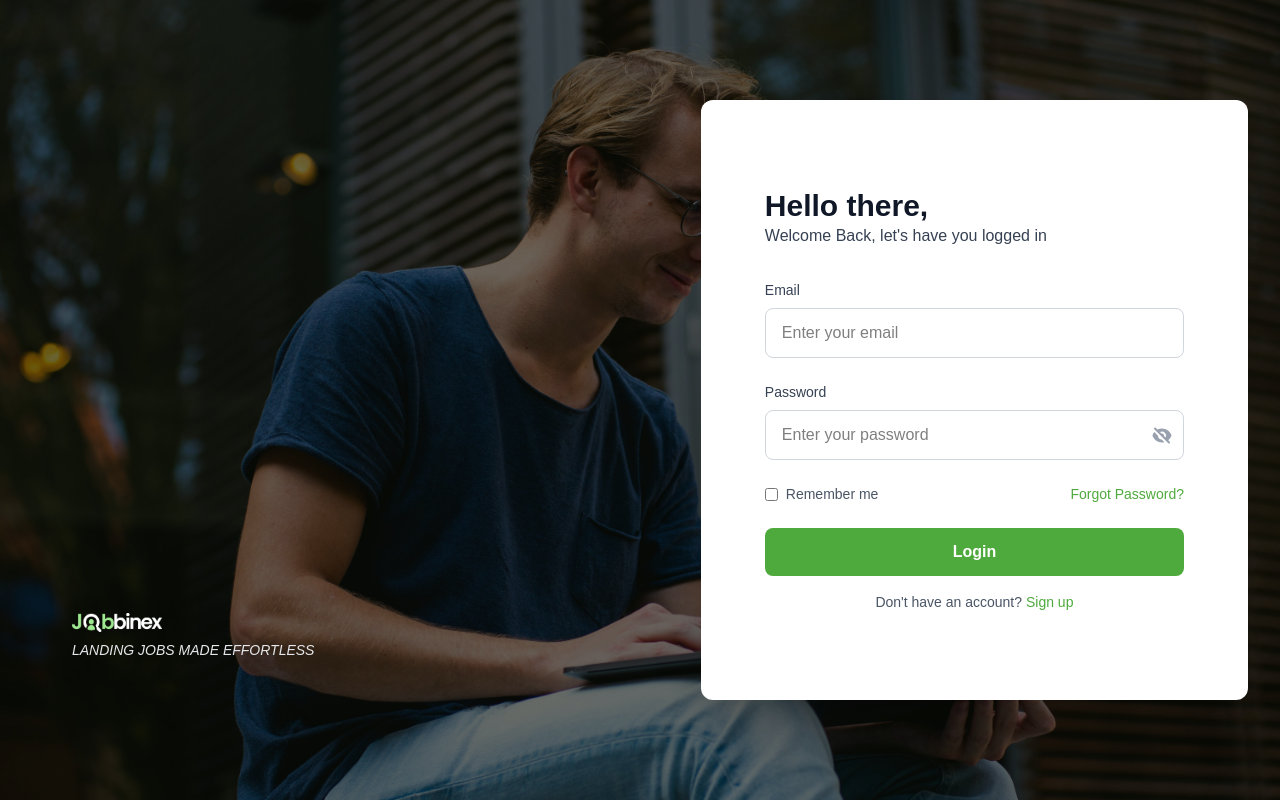
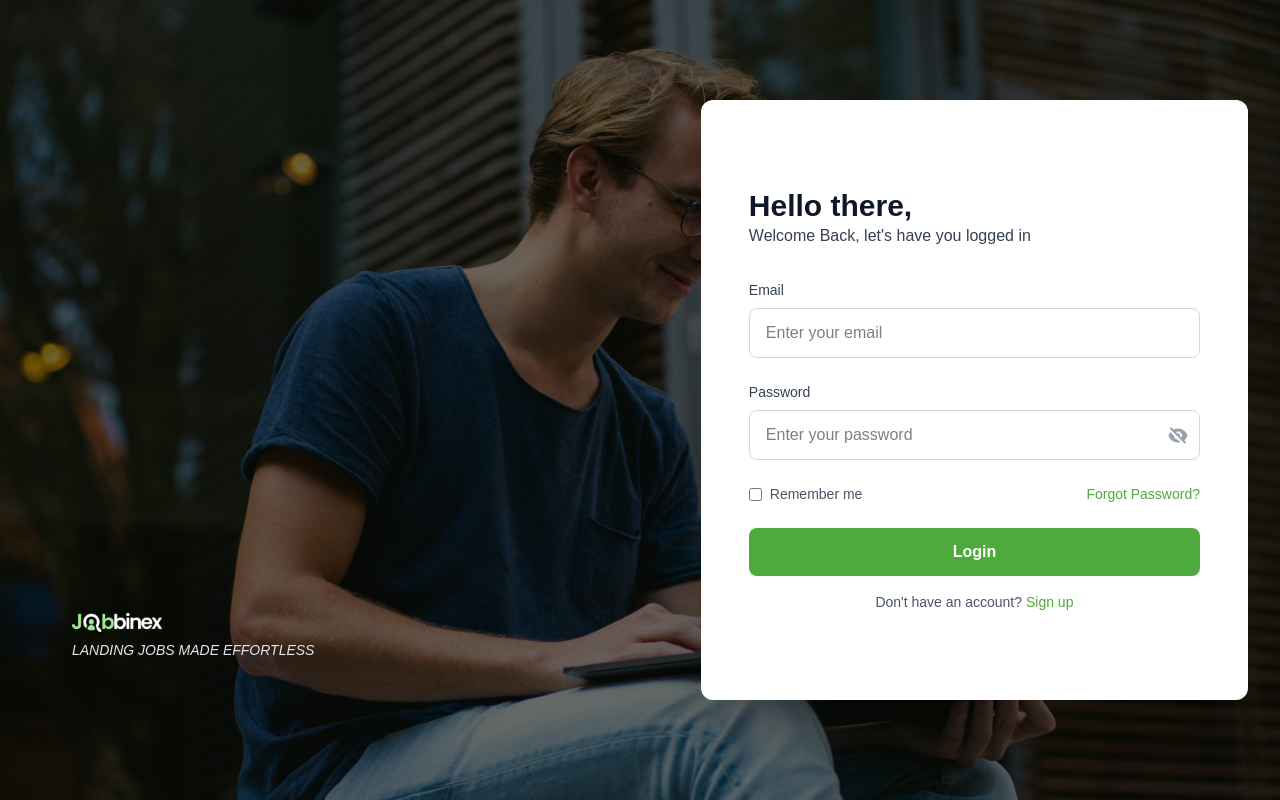
Before and after one commit to ikosong1406/jobbinex-customer-web, a React (Vite) app: page / in a window 1280 px wide. Built offline with nearby package versions, Linux system fonts and the light colour scheme.

Commit message:
modified:   src/pages/Login.tsx

```diff
--- a/src/pages/Login.tsx
+++ b/src/pages/Login.tsx
@@ -160,7 +160,7 @@ const Login: React.FC = () => {
         </div>
 
         {/* Right-side Form Section */}
-        <div className="w-full md:w-[45%] bg-white p-10 md:p-16 flex flex-col justify-center shadow-2xl rounded-xl">
+        <div className="w-full md:w-[45%] bg-white p-6 md:p-12 flex flex-col justify-center shadow-2xl rounded-xl">
           <h2 className="text-2xl md:text-3xl font-bold text-gray-900">
             Hello there,
           </h2>
```
